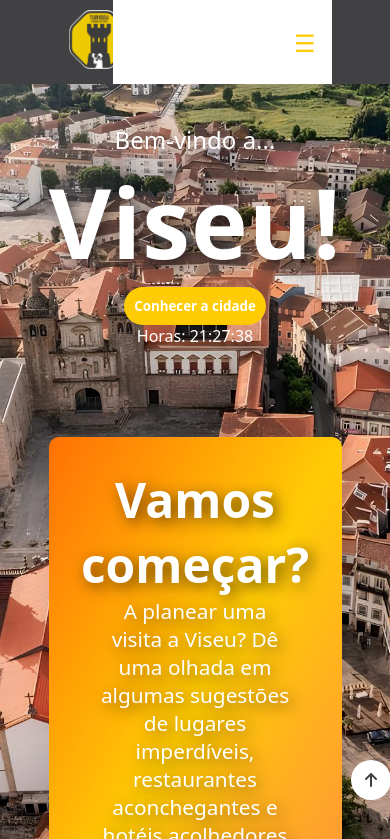
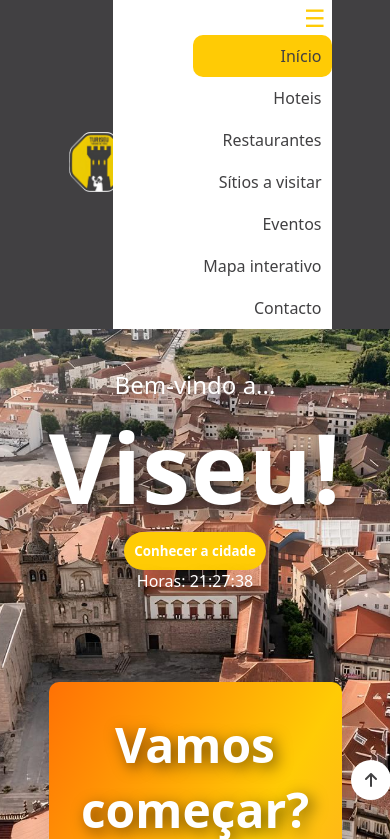
Before and after one commit to Wyzo/ProjetoAI1, a plain HTML site: page index.html in a window 390 px wide. Both pictures are taken after a click on the button "Abrir Menu". Shown: the top 839 px of the page. Drawn offline with Linux system fonts and the light colour scheme.

Commit message:
Fixed toggle menu

```diff
--- a/css/contacto.css
+++ b/css/contacto.css
@@ -55,6 +55,7 @@ header {
     padding: 10px;
     transition: 0.5s all ease;
     color: #414042;
+    display: block;
 }
 
 .nav_topo_header a:hover {
@@ -63,8 +64,14 @@ header {
     border-radius: 10px;
 }
 
+/*ELE MOSTRA ISTO*/
+.nav_topo_header.show {
+    display: block;
+}
+
+/*ELE CLICA AQUI*/
 .menu-toggle {
-    display: none;
+    display: block;
     font-size: 1.5rem;
     background: none;
     border: none;
--- a/css/eventos.css
+++ b/css/eventos.css
@@ -55,6 +55,7 @@ header {
     padding: 10px;
     transition: 0.5s all ease;
     color: #414042;
+    display: block;
 }
 
 .nav_topo_header a:hover {
@@ -63,8 +64,14 @@ header {
     border-radius: 10px;
 }
 
+/*ELE MOSTRA ISTO*/
+.nav_topo_header.show {
+    display: block;
+}
+
+/*ELE CLICA AQUI*/
 .menu-toggle {
-    display: none;
+    display: block;
     font-size: 1.5rem;
     background: none;
     border: none;
--- a/css/hoteis.css
+++ b/css/hoteis.css
@@ -55,6 +55,7 @@ header {
     padding: 10px;
     transition: 0.5s all ease;
     color: #414042;
+    display: block;
 }
 
 .nav_topo_header a:hover {
@@ -63,14 +64,21 @@ header {
     border-radius: 10px;
 }
 
+/*ELE MOSTRA ISTO*/
+.nav_topo_header.show {
+    display: block;
+}
+
+/*ELE CLICA AQUI*/
 .menu-toggle {
-    display: none;
+    display: block;
     font-size: 1.5rem;
     background: none;
     border: none;
     color: #ffcb05;
     cursor: pointer;
 }
+
 
 .centro {
     background-image: url('../Assets/Imagens/Hoteis/avenida2.jpg');
--- a/css/pagina_principal.css
+++ b/css/pagina_principal.css
@@ -7,10 +7,6 @@ html {
     scrollbar-width: thin;
     scrollbar-color: #ffcb05 #414042;
     scroll-behavior: smooth;
-}
-
-header {
-    background-color: #414042;
 }
 
 header {
@@ -59,6 +55,7 @@ header {
     padding: 10px;
     transition: 0.5s all ease;
     color: #414042;
+    display: block;
 }
 
 .nav_topo_header a:hover {
@@ -67,8 +64,14 @@ header {
     border-radius: 10px;
 }
 
+/*ELE MOSTRA ISTO*/
+.nav_topo_header.show {
+    display: block;
+}
+
+/*ELE CLICA AQUI*/
 .menu-toggle {
-    display: none;
+    display: block;
     font-size: 1.5rem;
     background: none;
     border: none;
--- a/css/restaurantes.css
+++ b/css/restaurantes.css
@@ -55,6 +55,7 @@ header {
     padding: 10px;
     transition: 0.5s all ease;
     color: #414042;
+    display: block;
 }
 
 .nav_topo_header a:hover {
@@ -63,8 +64,14 @@ header {
     border-radius: 10px;
 }
 
+/*ELE MOSTRA ISTO*/
+.nav_topo_header.show {
+    display: block;
+}
+
+/*ELE CLICA AQUI*/
 .menu-toggle {
-    display: none;
+    display: block;
     font-size: 1.5rem;
     background: none;
     border: none;
--- a/css/visitar.css
+++ b/css/visitar.css
@@ -55,6 +55,7 @@ header {
     padding: 10px;
     transition: 0.5s all ease;
     color: #414042;
+    display: block;
 }
 
 .nav_topo_header a:hover {
@@ -63,16 +64,14 @@ header {
     border-radius: 10px;
 }
 
-.imagem_fixa img {
-    position: absolute;
-    z-index: 1;
-    right: 300px;
-    top: 250px;
-    margin-bottom: 0;
+/*ELE MOSTRA ISTO*/
+.nav_topo_header.show {
+    display: block;
 }
 
+/*ELE CLICA AQUI*/
 .menu-toggle {
-    display: none;
+    display: block;
     font-size: 1.5rem;
     background: none;
     border: none;
--- a/index.html
+++ b/index.html
@@ -17,21 +17,22 @@
             <a href="index.html"><img src="Assets/Imagens/logo3.png" alt=""></a>
           </div>
           <div class="conteudo2">
-                <button class="menu-toggle" aria-label="Abrir Menu">
-                    ☰
-                </button>
+
+            <button class="menu-toggle" aria-label="Abrir Menu">☰</button>
+
             <nav class="nav_topo_header" id="menu">
               <a href="index.html" id="atual">Início</a>
               <a href="hoteis.html">Hoteis</a>
               <a href="restaurantes.html">Restaurantes</a>
               <a href="visitar.html">Sítios a visitar</a>
               <a href="eventos.html">Eventos</a>
-                    <a href="">Mapa interativo</a>
+              <a href="#">Mapa interativo</a>
               <a href="contacto.html">Contacto</a>
             </nav>
           </div>
         </section>
       </header>
+
     <section class="slider">
         <div class="imagens">
             <div class="centro_index" id="centro_index">
--- a/js/functions.js
+++ b/js/functions.js
@@ -40,20 +40,18 @@ function mostrarHoras(){
 setInterval(mostrarHoras, 1000);
 mostrarHoras();
 
-document.querySelector('.menu-toggle').addEventListener('click', () => {
-    const menu = document.getElementById('menu');
-    menu.classList.toggle('show');
-});
 
 //resize da página
 
 document.addEventListener('DOMContentLoaded', () => {
+    const menuToggle = document.querySelector('.menu-toggle');
+    const navTopoHeader = document.querySelector('.nav_topo_header');
+    const conteudo2 = document.querySelector('.conteudo2');
+
+    // Ajusta os estilos com base no tamanho da tela
     const applyResponsiveStyles = () => {
-      const conteudo2 = document.querySelector('.conteudo2');
-      const navTopoHeader = document.querySelector('.nav_topo_header');
-      const menuToggle = document.querySelector('.menu-toggle');
-
         if (window.innerWidth <= 768) {
+            // Configurações para telas pequenas
             if (conteudo2) {
                 conteudo2.style.flexDirection = 'column';
                 conteudo2.style.alignItems = 'flex-end';
@@ -62,19 +60,14 @@ document.addEventListener('DOMContentLoaded', () => {
             }
 
             if (navTopoHeader) {
-          navTopoHeader.style.display = 'none';
-          navTopoHeader.style.flexDirection = 'column';
-          navTopoHeader.style.width = '100%';
-          navTopoHeader.style.backgroundColor = 'white';
-          navTopoHeader.style.clipPath = 'polygon(0 0, 100% 0, 100% 100%, 0 100%)';
-          navTopoHeader.style.margin = '0';
+                navTopoHeader.style.display = 'none'; // Esconde o menu inicialmente
             }
 
             if (menuToggle) {
-          menuToggle.style.display = 'block';
-          menuToggle.style.margin = '10px';
+                menuToggle.style.display = 'block'; // Mostra o botão de menu
             }
         } else {
+            // Configurações para telas grandes
             if (conteudo2) {
                 conteudo2.style.flexDirection = '';
                 conteudo2.style.alignItems = '';
@@ -83,18 +76,29 @@ document.addEventListener('DOMContentLoaded', () => {
             }
 
             if (navTopoHeader) {
-          navTopoHeader.style.display = '';
+                navTopoHeader.style.display = 'flex'; // Mostra o menu
+                navTopoHeader.classList.remove('show'); // Garante que o menu não fique "preso" no modo mobile
             }
 
             if (menuToggle) {
-          menuToggle.style.display = '';
+                menuToggle.style.display = 'none'; // Esconde o botão de menu
             }
         }
     };
 
-    // Aplica estilos no load inicial
+    // Alterna o menu ao clicar no botão
+    if (menuToggle) {
+        menuToggle.addEventListener('click', () => {
+            if (navTopoHeader) {
+                const isVisible = navTopoHeader.style.display === 'block';
+                navTopoHeader.style.display = isVisible ? 'none' : 'block';
+            }
+        });
+    }
+
+    // Aplica estilos no carregamento inicial
     applyResponsiveStyles();
 
-    // Adiciona o listener para redimensionamento
+    // Reaplica estilos no redimensionamento da janela
     window.addEventListener('resize', applyResponsiveStyles);
 });
```
Also changed, not shown: contacto.html (+6 -6 lines), eventos.html (+5 -5 lines), hoteis.html (+4 -4 lines), restaurantes.html (+4 -4 lines), visitar.html (+4 -4 lines). Lines whose indentation alone changed are shown as unchanged.
